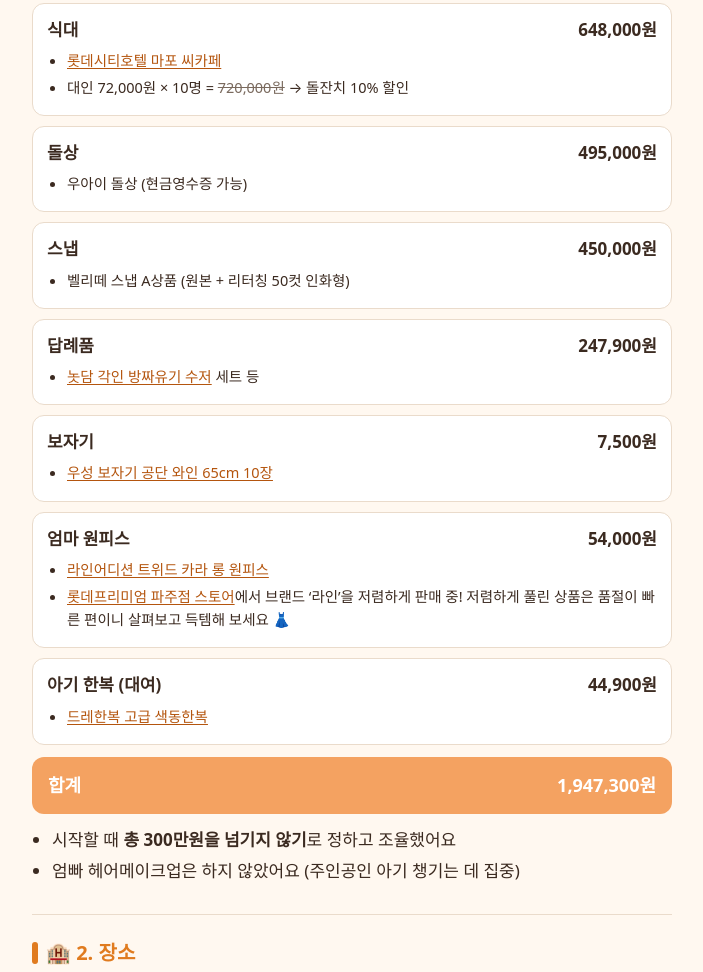
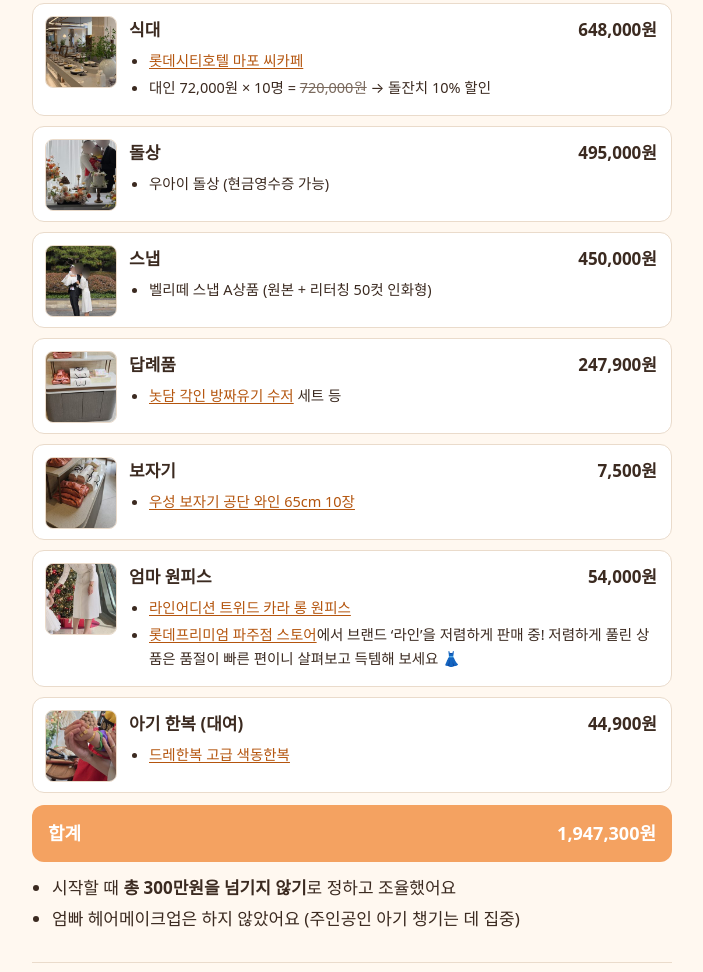
Before and after one commit to ybybgo/seoul-buffet-dol-budget, a plain HTML site: page index.html in a window 1280 px wide. Shown: the part 340-1312 px from the top of the page, without its empty margins (288-991 px from the left). Drawn offline with Linux system fonts and the light colour scheme.

Commit message:
예산표 항목별 정사각 썸네일 추가
Co-Authored-By: Claude Sonnet 5.5 <noreply@anthropic.com>

```diff
--- a/index.html
+++ b/index.html
@@ -26,6 +26,7 @@
   --blue:#7FA8FF;--orange:#FFAA5C;--pink:#FF8DB3;--green:#5FD08A;--purple:#B79BFF;--gray:#B5B0A8;--red:#FF8A7B;color-scheme:dark}
 @media (prefers-color-scheme: dark){:root:not([data-theme="light"]) h3 span{background:#FFE94A}}
 :root[data-theme="dark"] h3 span{background:#FFE94A}
+.item .th{position:absolute;left:12px;top:12px;width:72px;height:72px;object-fit:cover;border-radius:8px;border:1px solid var(--line)}
 *{box-sizing:border-box}
 html{-webkit-text-size-adjust:100%}
 body{margin:0;background:var(--bg);color:var(--ink);font-family:var(--f);font-size:16px;line-height:1.6;
@@ -46,6 +47,7 @@ ul{margin:6px 0;padding-left:20px}li{margin:4px 0}
 li ul{margin:2px 0}
 a{color:var(--link);text-decoration:underline;text-underline-offset:2px}
 .item{background:var(--card);border:1px solid var(--line);border-radius:12px;padding:12px 14px;margin:10px 0}
+.item:has(.th){position:relative;padding-left:96px;min-height:96px}
 .item .top{display:flex;justify-content:space-between;gap:10px;font-weight:700}
 .item .amt{white-space:nowrap}
 .item ul{margin:6px 0 0;font-size:14.5px;color:var(--ink)}
@@ -75,17 +77,17 @@ footer{margin-top:34px;color:var(--muted);font-size:13px}
 <p class="note">내가 실제로 쓴 금액과 업체, 조건을 항목별로 정리했어요. 업체 조건은 계약 시점(2026.9) 기준이라 이용하실 일자 기준으로 꼭 다시 확인해 보세요!</p>
 
 <section class="s1"><h2>💰 1. 예산표</h2>
-<div class="item"><div class="top"><span>식대</span><span class="amt">648,000원</span></div><ul>
+<div class="item"><img class="th" src="img/sikdae.jpg" alt="" width="72" height="72" loading="lazy"><div class="top"><span>식대</span><span class="amt">648,000원</span></div><ul>
 <li><a href="https://www.lottehotel.com/mapo-city/ko/dining/restaurant-mapo-c-cafe" rel="noopener">롯데시티호텔 마포 씨카페</a></li>
 <li>대인 72,000원 × 10명 = <s>720,000원</s> → 돌잔치 10% 할인</li></ul></div>
-<div class="item"><div class="top"><span>돌상</span><span class="amt">495,000원</span></div><ul><li>우아이 돌상 (현금영수증 가능)</li></ul></div>
-<div class="item"><div class="top"><span>스냅</span><span class="amt">450,000원</span></div><ul><li>벨리떼 스냅 A상품 (원본 + 리터칭 50컷 인화형)</li></ul></div>
-<div class="item"><div class="top"><span>답례품</span><span class="amt">247,900원</span></div><ul><li><a href="https://brand.naver.com/notdam/products/635406166" rel="noopener">놋담 각인 방짜유기 수저</a> 세트 등</li></ul></div>
-<div class="item"><div class="top"><span>보자기</span><span class="amt">7,500원</span></div><ul><li><a href="https://smartstore.naver.com/woosungbo/products/11088017398" rel="noopener">우성 보자기 공단 와인 65cm 10장</a></li></ul></div>
-<div class="item"><div class="top"><span>엄마 원피스</span><span class="amt">54,000원</span></div><ul>
+<div class="item"><img class="th" src="img/dolsang.jpg" alt="" width="72" height="72" loading="lazy"><div class="top"><span>돌상</span><span class="amt">495,000원</span></div><ul><li>우아이 돌상 (현금영수증 가능)</li></ul></div>
+<div class="item"><img class="th" src="img/snap.jpg" alt="" width="72" height="72" loading="lazy"><div class="top"><span>스냅</span><span class="amt">450,000원</span></div><ul><li>벨리떼 스냅 A상품 (원본 + 리터칭 50컷 인화형)</li></ul></div>
+<div class="item"><img class="th" src="img/gift.jpg" alt="" width="72" height="72" loading="lazy"><div class="top"><span>답례품</span><span class="amt">247,900원</span></div><ul><li><a href="https://brand.naver.com/notdam/products/635406166" rel="noopener">놋담 각인 방짜유기 수저</a> 세트 등</li></ul></div>
+<div class="item"><img class="th" src="img/bojagi.jpg" alt="" width="72" height="72" loading="lazy"><div class="top"><span>보자기</span><span class="amt">7,500원</span></div><ul><li><a href="https://smartstore.naver.com/woosungbo/products/11088017398" rel="noopener">우성 보자기 공단 와인 65cm 10장</a></li></ul></div>
+<div class="item"><img class="th" src="img/dress.jpg" alt="" width="72" height="72" loading="lazy"><div class="top"><span>엄마 원피스</span><span class="amt">54,000원</span></div><ul>
 <li><a href="https://smartstore.naver.com/lottepaju37/products/13160668898" rel="noopener">라인어디션 트위드 카라 롱 원피스</a></li>
 <li><a href="https://smartstore.naver.com/lottepaju37/category/50000807" rel="noopener">롯데프리미엄 파주점 스토어</a>에서 브랜드 ‘라인’을 저렴하게 판매 중! 저렴하게 풀린 상품은 품절이 빠른 편이니 살펴보고 득템해 보세요 👗</li></ul></div>
-<div class="item"><div class="top"><span>아기 한복 (대여)</span><span class="amt">44,900원</span></div><ul><li><a href="https://smartstore.naver.com/loopyn4/products/10479253022" rel="noopener">드레한복 고급 색동한복</a></li></ul></div>
+<div class="item"><img class="th" src="img/hanbok.jpg" alt="" width="72" height="72" loading="lazy"><div class="top"><span>아기 한복 (대여)</span><span class="amt">44,900원</span></div><ul><li><a href="https://smartstore.naver.com/loopyn4/products/10479253022" rel="noopener">드레한복 고급 색동한복</a></li></ul></div>
 <div class="total"><span>합계</span><span>1,947,300원</span></div>
 <ul><li>시작할 때 <b>총 300만원을 넘기지 않기</b>로 정하고 조율했어요</li>
 <li>엄빠 헤어메이크업은 하지 않았어요 (주인공인 아기 챙기는 데 집중)</li></ul>
```
Also changed, not shown: img/bojagi.jpg (added), img/dolsang.jpg (added), img/dress.jpg (added), img/gift.jpg (added), img/hanbok.jpg (added), img/sikdae.jpg (added), img/snap.jpg (added).
